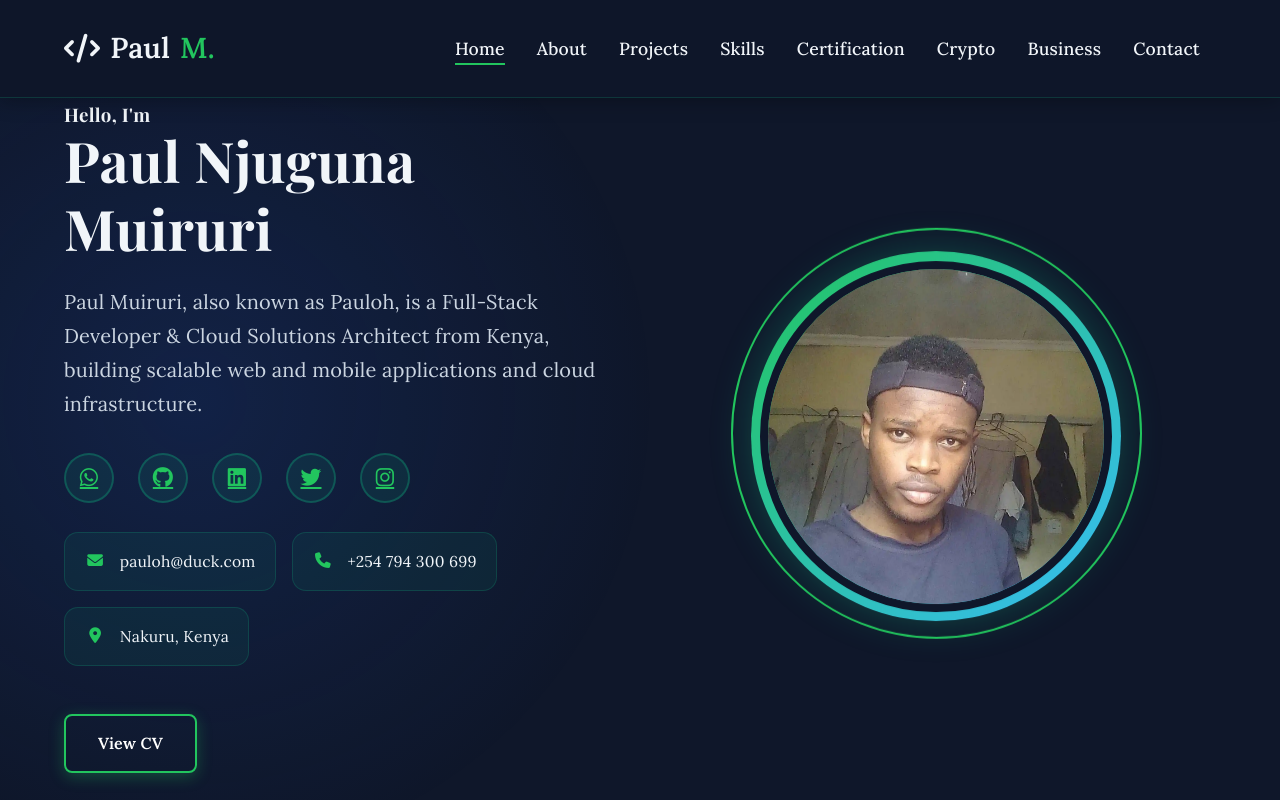
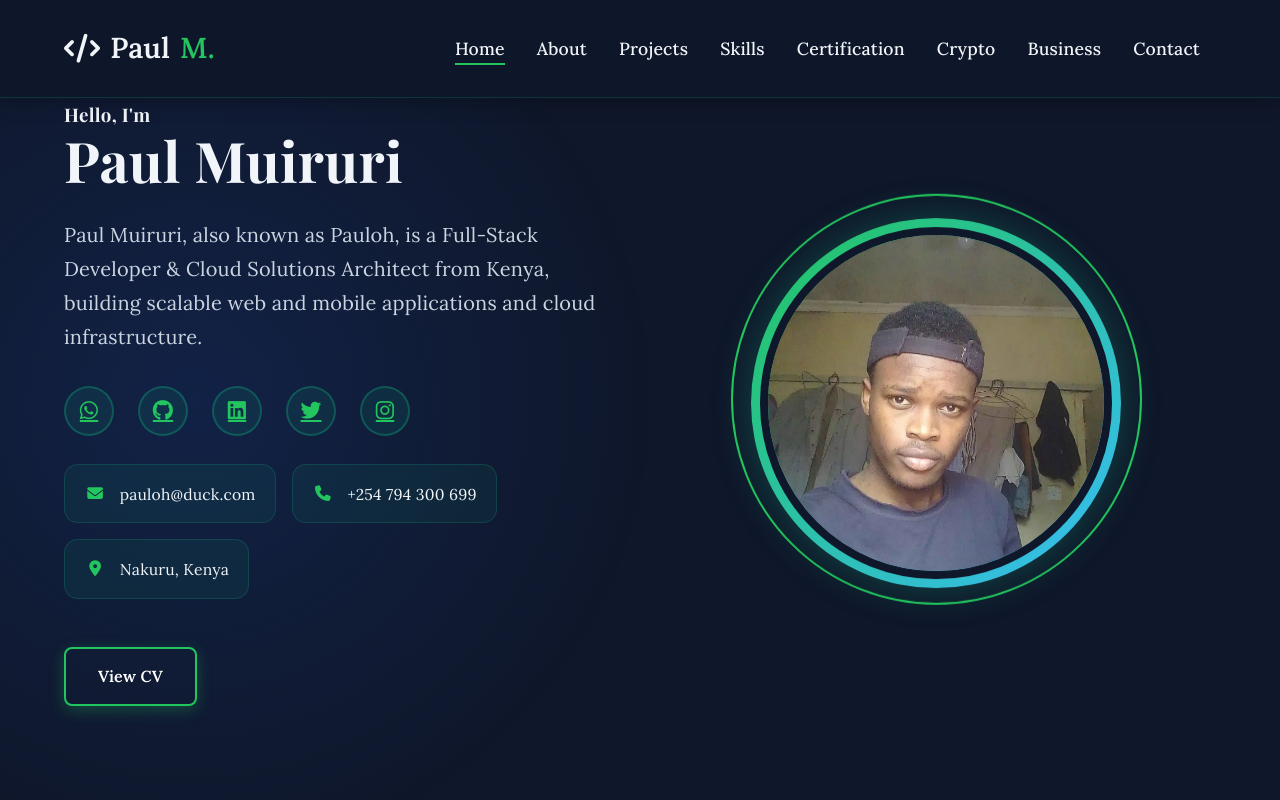
Before and after one commit to Pauloh349/portfolio, a Next.js app: page / in a window 1280 px wide. Shown: the top 800 px of the page. Built offline with nearby package versions, Linux system fonts and the light colour scheme.

Commit message:
Improve SEO

```diff
--- a/app/components/HeroSection.tsx
+++ b/app/components/HeroSection.tsx
@@ -7,7 +7,7 @@ export default function HeroSection() {
         <div className="hero-text">
           <h3>Hello, I&apos;m</h3>
 
-          <h1>Paul Njuguna Muiruri</h1>
+          <h1>Paul Muiruri</h1>
 
           <p>
             Paul Muiruri, also known as Pauloh, is a Full-Stack Developer &
```
